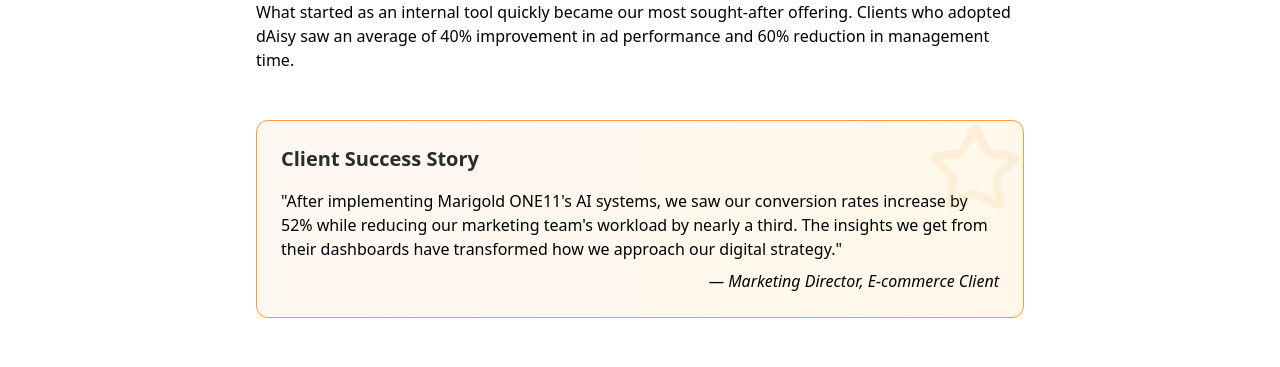
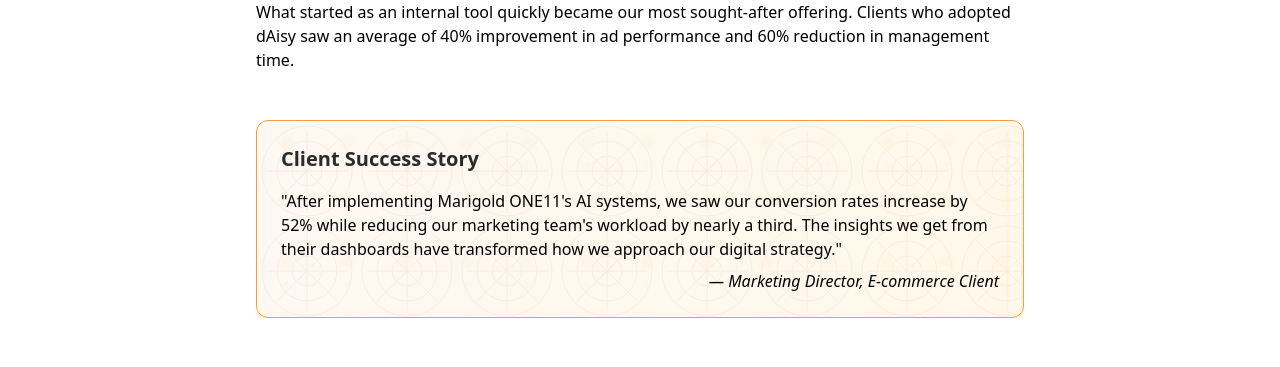
Before and after one commit to jacob-mcp-adaptwus/marigold, a React (Create React App) app: page /our-ai-story in a window 1280 px wide. Shown: the part 1345-1712 px from the top of the page. Built offline with nearby package versions, Linux system fonts and the light colour scheme.

Commit message:
Update client success story with marigold and tech pattern background

```diff
--- a/src/pages/OurAIStoryPage.tsx
+++ b/src/pages/OurAIStoryPage.tsx
@@ -143,14 +143,39 @@
             <p>{storyData.section3.content2}</p>
 
             <div className="my-12 p-6 bg-gradient-to-r from-[#fdf8f1] to-[#fff8ea] rounded-xl border border-[#f59d40] relative overflow-hidden">
-              <div className="absolute top-0 right-0 w-24 h-24 opacity-10">
-                <Star className="w-full h-full text-[#f59d40]" />
+              {/* Tech circuit pattern */}
+              <div className="absolute inset-0 z-0 opacity-5">
+                <svg width="100%" height="100%" xmlns="http://www.w3.org/2000/svg">
+                  <defs>
+                    <pattern id="circuit" x="0" y="0" width="100" height="100" patternUnits="userSpaceOnUse">
+                      <path d="M10,50 L90,50" stroke="#bb141a" strokeWidth="1" />
+                      <path d="M50,10 L50,90" stroke="#bb141a" strokeWidth="1" />
+                      <path d="M20,20 L80,80" stroke="#bb141a" strokeWidth="1" />
+                      <path d="M20,80 L80,20" stroke="#bb141a" strokeWidth="1" />
+                      <circle cx="50" cy="50" r="45" fill="none" stroke="#bb141a" strokeWidth="1" />
+                      <circle cx="50" cy="50" r="30" fill="none" stroke="#bb141a" strokeWidth="1" />
+                      <circle cx="50" cy="50" r="15" fill="none" stroke="#bb141a" strokeWidth="1" />
+                    </pattern>
+                    <pattern id="marigold" x="0" y="0" width="60" height="60" patternUnits="userSpaceOnUse">
+                      <path d="M30,10 C35,10 40,15 40,20 C40,25 35,30 30,30 C25,30 20,25 20,20 C20,15 25,10 30,10 Z" fill="#f59d40" opacity="0.2" />
+                      <path d="M30,15 C33,15 36,18 36,21 C36,24 33,27 30,27 C27,27 24,24 24,21 C24,18 27,15 30,15 Z" fill="#f59d40" opacity="0.4" />
+                      <path d="M30,40 L30,50" stroke="#2a8735" strokeWidth="1" opacity="0.5" />
+                      <path d="M28,42 L26,46" stroke="#2a8735" strokeWidth="1" opacity="0.5" />
+                      <path d="M32,42 L34,46" stroke="#2a8735" strokeWidth="1" opacity="0.5" />
+                    </pattern>
+                  </defs>
+                  <rect width="100%" height="100%" fill="url(#circuit)" />
+                  <rect width="100%" height="100%" fill="url(#marigold)" />
+                </svg>
               </div>
-              <h3 className="text-xl font-bold text-[#2a2b2a] mb-4">{storyData.testimonial.title}</h3>
-              <p className="mb-2">
-                "{storyData.testimonial.quote}"
-              </p>
-              <p className="italic text-right m-0">{storyData.testimonial.attribution}</p>
+
+              <div className="relative z-10">
+                <h3 className="text-xl font-bold text-[#2a2b2a] mb-4">{storyData.testimonial.title}</h3>
+                <p className="mb-2">
+                  "{storyData.testimonial.quote}"
+                </p>
+                <p className="italic text-right m-0">{storyData.testimonial.attribution}</p>
+              </div>
             </div>
 
             <h2 className="text-3xl font-bold text-[#2a2b2a] mb-6">{storyData.section4.title}</h2>
```
